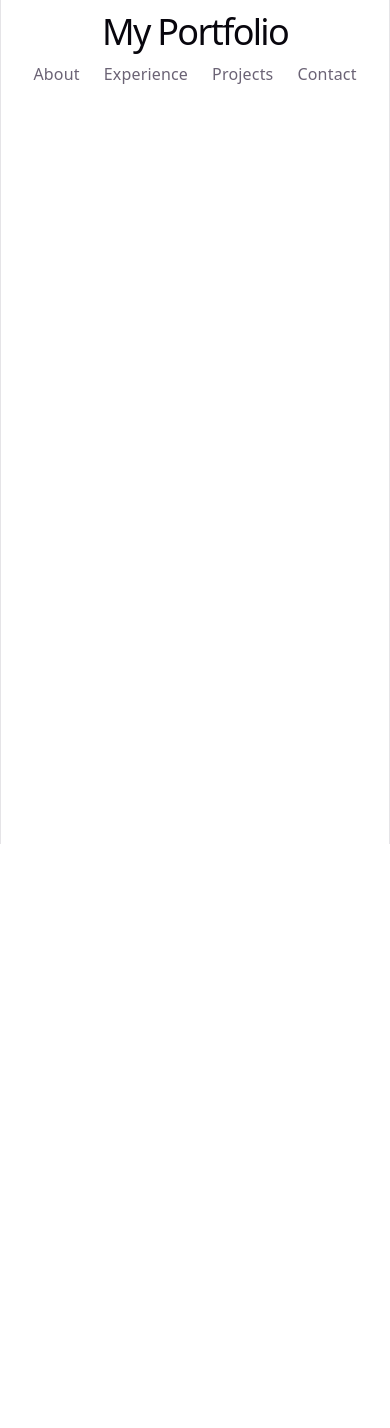
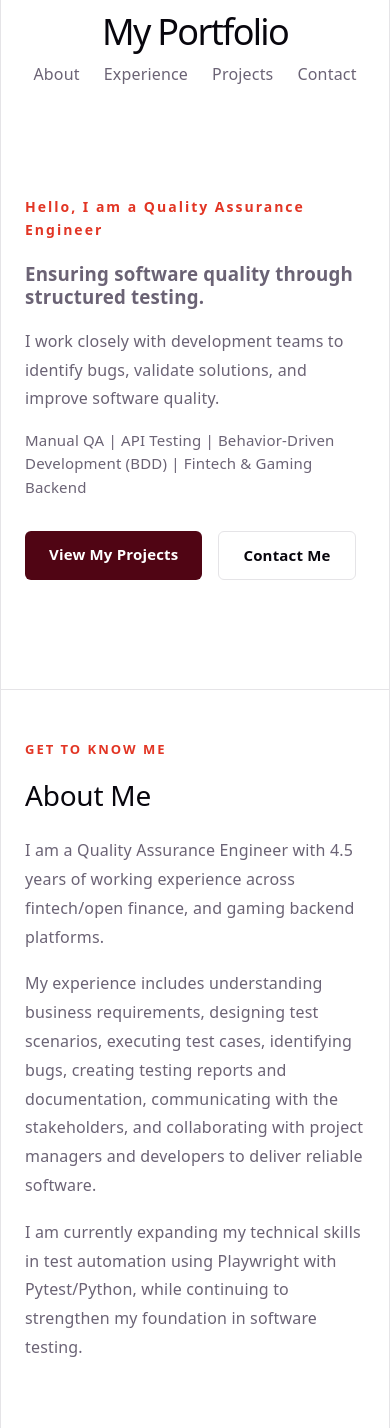
Before and after one commit to summerine/qa-portfolio, a React (Vite) app: page / in a window 390 px wide. Before the commit the page ends 844 px from the top, so only its background shows below. Built offline with nearby package versions, Linux system fonts and the light colour scheme.

Commit message:
create home and about section

```diff
--- a/src/App.css
+++ b/src/App.css
@@ -1,185 +1,92 @@
-.counter {
-  font-size: 16px;
-  padding: 5px 10px;
-  border-radius: 5px;
-  color: var(--accent);
-  background: var(--accent-bg);
-  border: 2px solid transparent;
-  transition: border-color 0.3s;
-  margin-bottom: 24px;
+/* Hero Section */
 
-  &:hover {
-    border-color: var(--accent-border);
-  }
-  &:focus-visible {
-    outline: 2px solid var(--accent);
-    outline-offset: 2px;
-  }
+:root {
+  --accent: #E23524;
+  --accent-dark: #500514;
 }
 
 .hero {
-  position: relative;
-
-  .base,
-  .framework,
-  .vite {
-    inset-inline: 0;
-    margin: 0 auto;
+  min-height: 70vh;
+  display: flex;
+  align-items: center;
+  justify-content: flex-start;
+  padding: 60px 80px;
+  text-align: left;
 }
 
-  .base {
-    width: 170px;
-    position: relative;
-    z-index: 0;
+.hero-content {
+  max-width: 750px;
 }
 
-  .framework,
-  .vite {
-    position: absolute;
+.hero-label {
+  color: var(--accent);
+  font-size: 14px;
+  font-weight: 700;
+  letter-spacing: 2px;
+  margin-bottom: 20px;
 }
 
-  .framework {
-    z-index: 1;
-    top: 34px;
-    height: 28px;
-    transform: perspective(2000px) rotateZ(300deg) rotateX(44deg) rotateY(39deg)
-      scale(1.4);
+.hero h2 {
+  font-size: 52px;
+  line-height: 1.15;
+  margin-bottom: 24px;
 }
 
-  .vite {
-    z-index: 0;
-    top: 107px;
-    height: 26px;
-    width: auto;
-    transform: perspective(2000px) rotateZ(300deg) rotateX(40deg) rotateY(39deg)
-      scale(0.8);
-  }
+.hero-description {
+  max-width: 650px;
+  line-height: 1.8;
+  margin-bottom: 16px;
 }
 
-#center {
-  display: flex;
-  flex-direction: column;
-  gap: 25px;
-  place-content: center;
-  place-items: center;
-  flex-grow: 1;
-
-  @media (max-width: 1024px) {
-    padding: 32px 20px 24px;
-    gap: 18px;
-  }
+.hero-secondary {
+  font-size: 15px;
+  margin-bottom: 32px;
 }
 
-#next-steps {
+.hero-actions {
   display: flex;
-  border-top: 1px solid var(--border);
-  text-align: left;
-
-  & > div {
-    flex: 1 1 0;
-    padding: 32px;
-    @media (max-width: 1024px) {
-      padding: 24px 20px;
-    }
+  gap: 16px;
+  flex-wrap: wrap;
 }
 
-  .icon {
-    margin-bottom: 16px;
-    width: 22px;
-    height: 22px;
+.hero-actions a {
+  padding: 12px 24px;
+  border-radius: 6px;
+  text-decoration: none;
+  font-size: 15px;
+  font-weight: 600;
+  transition: 0.2s ease;
 }
 
-  @media (max-width: 1024px) {
-    flex-direction: column;
-    text-align: center;
-  }
+.button-primary {
+  background: var(--accent-dark);
+  color: white;
 }
 
-#docs {
-  border-right: 1px solid var(--border);
-
-  @media (max-width: 1024px) {
-    border-right: none;
-    border-bottom: 1px solid var(--border);
-  }
+.button-primary:hover {
+  opacity: 0.85;
 }
 
-#next-steps ul {
-  list-style: none;
-  padding: 0;
-  display: flex;
-  gap: 8px;
-  margin: 32px 0 0;
-
-  .logo {
-    height: 18px;
+.button-secondary {
+  border: 1px solid var(--border);
+  color: var(--text-h);
 }
 
-  a {
-    color: var(--text-h);
-    font-size: 16px;
-    border-radius: 6px;
-    background: var(--social-bg);
-    display: flex;
-    padding: 6px 12px;
-    align-items: center;
-    gap: 8px;
-    text-decoration: none;
-    transition: box-shadow 0.3s;
-
-    &:hover {
-      box-shadow: var(--shadow);
-    }
-    .button-icon {
-      height: 18px;
-      width: 18px;
-    }
+.button-secondary:hover {
+  border-color: var(--accent);
+  color: var(--accent);
 }
 
-  @media (max-width: 1024px) {
-    margin-top: 20px;
-    flex-wrap: wrap;
-    justify-content: center;
+/* Responsive Layout */
 
-    li {
-      flex: 1 1 calc(50% - 8px);
+@media (max-width: 768px) {
+  .hero {
+    padding: 48px 24px;
+    min-height: 60vh;
   }
 
-    a {
-      width: 100%;
-      justify-content: center;
-      box-sizing: border-box;
-    }
-  }
-}
-
-#spacer {
-  height: 88px;
-  border-top: 1px solid var(--border);
-  @media (max-width: 1024px) {
-    height: 48px;
-  }
-}
-
-.ticks {
-  position: relative;
-  width: 100%;
-
-  &::before,
-  &::after {
-    content: '';
-    position: absolute;
-    top: -4.5px;
-    border: 5px solid transparent;
-  }
-
-  &::before {
-    left: 0;
-    border-left-color: var(--border);
-  }
-  &::after {
-    right: 0;
-    border-right-color: var(--border);
+  .hero h2 {
+    font-size: 36px;
   }
 }
 
@@ -191,3 +98,45 @@
   justify-content: center;
   gap: 24px;
 }
+
+/* About Section */
+
+.about {
+  padding: 80px;
+  text-align: left;
+  border-top: 1px solid var(--border);
+}
+
+.about-content {
+  max-width: 750px;
+}
+
+.section-label {
+  color: var(--accent);
+  font-size: 13px;
+  font-weight: 700;
+  letter-spacing: 2px;
+  margin-bottom: 12px;
+}
+
+.about h2 {
+  font-size: 36px;
+  margin-bottom: 24px;
+}
+
+.about p {
+  line-height: 1.8;
+  margin-bottom: 18px;
+}
+
+/* Mobile Layout */
+
+@media (max-width: 768px) {
+  .about {
+    padding: 48px 24px;
+  }
+
+  .about h2 {
+    font-size: 28px;
+  }
+}
--- a/src/App.jsx
+++ b/src/App.jsx
@@ -1,11 +1,16 @@
 import './App.css'
 import Navbar from './components/Navbar.jsx'
-
+import Home from './sections/Home.jsx'
+import About from './sections/About.jsx'
 
 function App() {
   return (
     <>
       <Navbar />
+      <main>
+        <Home />
+        <About />
+      </main>
     </>
   )
 }
--- /dev/null
+++ b/src/sections/About.jsx
@@ -0,0 +1,32 @@
+function About(){
+    return (
+        <section id="about" className="about">
+            <div className="about-content">
+                <p className="section-label">GET TO KNOW ME</p>
+
+            <h2>About Me</h2>
+
+            <p>
+                I am a Quality Assurance Engineer with 4.5 years
+                of working experience across fintech/open finance, and gaming backend platforms.
+            </p>
+
+            <p>
+                My experience includes understanding business requirements,
+                designing test scenarios, executing test cases, identifying bugs,
+                creating testing reports and documentation, communicating with the stakeholders,
+                and collaborating with project managers and developers to deliver reliable software.
+            </p>
+
+            <p>
+                I am currently expanding my technical skills in test automation using Playwright with Pytest/Python,
+                while continuing to strengthen my foundation in software testing.
+            </p>
+
+
+            </div>
+        </section>
+    )
+}
+
+export default About
--- /dev/null
+++ b/src/sections/Home.jsx
@@ -0,0 +1,35 @@
+function Home() {
+    return (
+        <section id="home" className="hero">
+            <div className="hero-content">
+            <p className="hero-label"><b>Hello, I am a Quality Assurance Engineer</b></p>
+
+
+            <h3><b>
+                Ensuring software quality through structured testing.
+           </b></h3>
+
+           <p className="hero-description">
+           I work closely with development teams to identify bugs, validate solutions, and improve software quality.
+           </p>
+
+           <p className="hero-secondary">
+            Manual QA | API Testing | Behavior-Driven Development (BDD) | Fintech & Gaming Backend
+           </p>
+
+           <p className="hero-actions">
+            <a href="#projects" className="button-primary">
+                View My Projects
+            </a>
+
+            <a href="#contact" className="button-secondary">
+                Contact Me
+            </a>
+
+           </p>
+            </div>
+        </section>
+    )
+}
+
+export default Home
```
Also changed, not shown: src/sections/Contact.jsx (added), src/sections/Experience.jsx (added), src/sections/Projects.jsx (added), src/sections/Skills.jsx (added). Lines whose indentation alone changed are shown as unchanged.
